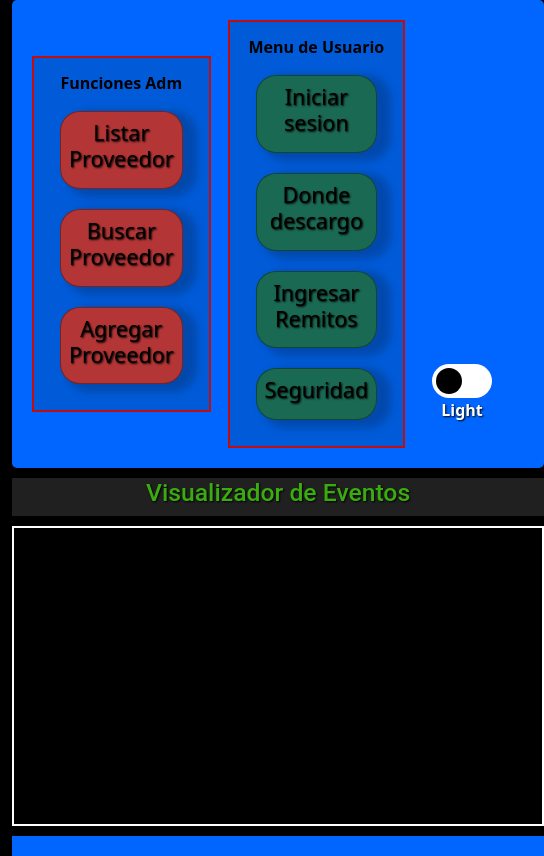
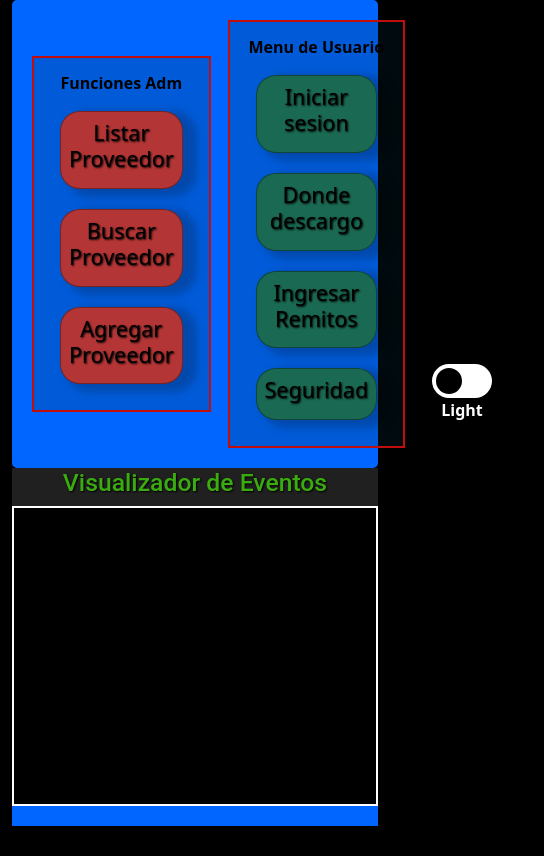
Before and after one commit to romanmessineo/Curso-Javascript, a plain HTML site: page index.html in a window 390 px wide. Shown: the whole page, 544 px wide, since content can reach past the window. Drawn offline with nearby package versions, Linux system fonts and the light colour scheme.

Commit message:
[responsive]

```diff
--- a/index.html
+++ b/index.html
@@ -24,7 +24,7 @@
     <title>javascript</title>
 </head>
 
-<body class="container">
+<body class="container-fluid">
     <div class="header">
         <!-- <div class="logo">
             <img src="https://i.imgur.com/BSwOcKp.png" />
```
Also changed, not shown: css/main.css (line endings or trailing spaces).
